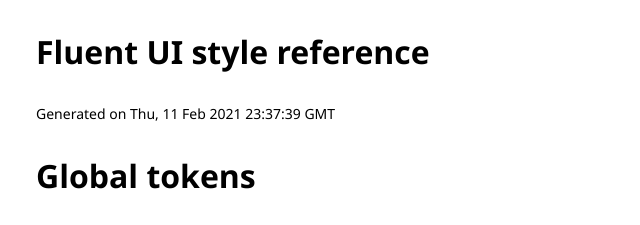
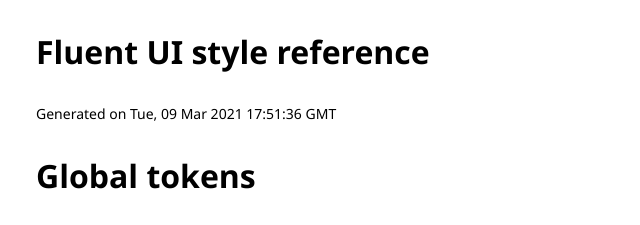
Before and after one commit to TravisSpomer/fluentui-token-repo-example, a plain HTML site: page index.html in a window 1280 px wide. Shown: the top 225 px of the page, 0-640 px from the left. Drawn offline with Linux system fonts and the light colour scheme.

Commit message:
deploy: ed66213176618631d4ef16804489a831f1ffb71b

```diff
--- a/index.html
+++ b/index.html
@@ -129,7 +129,7 @@
 
 <h1>Fluent UI style reference</h1>
 
-<p>Generated on <time datetime="2021-02-11T23:37:39.349Z">Thu, 11 Feb 2021 23:37:39 GMT</time></p>
+<p>Generated on <time datetime="2021-03-09T17:51:36.329Z">Tue, 09 Mar 2021 17:51:36 GMT</time></p>
 
 <h1>Global tokens</h1>
 
```
